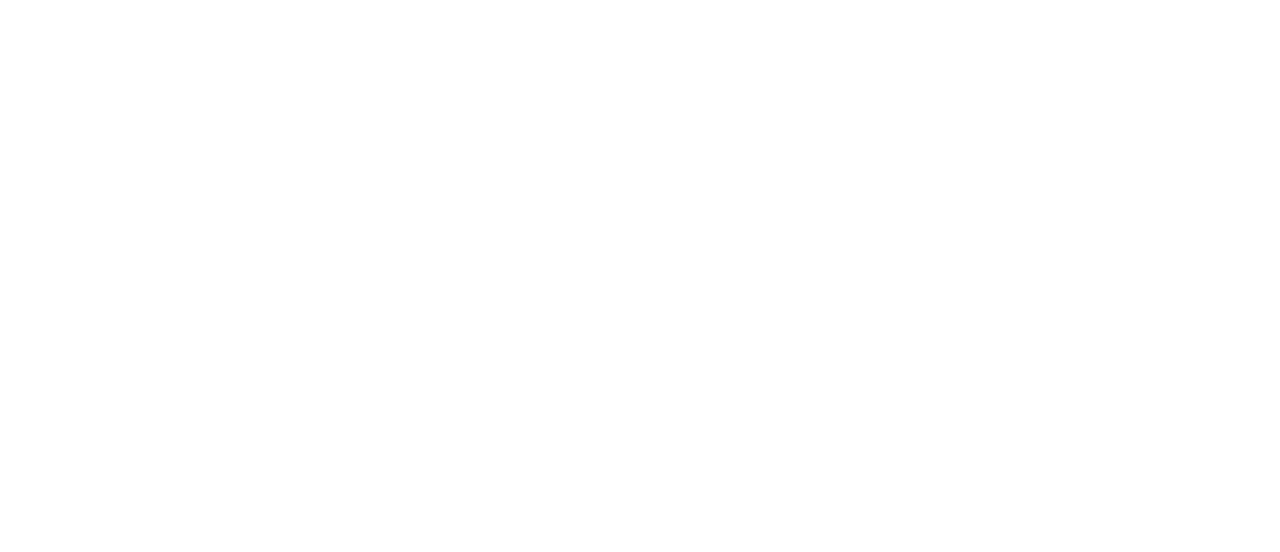
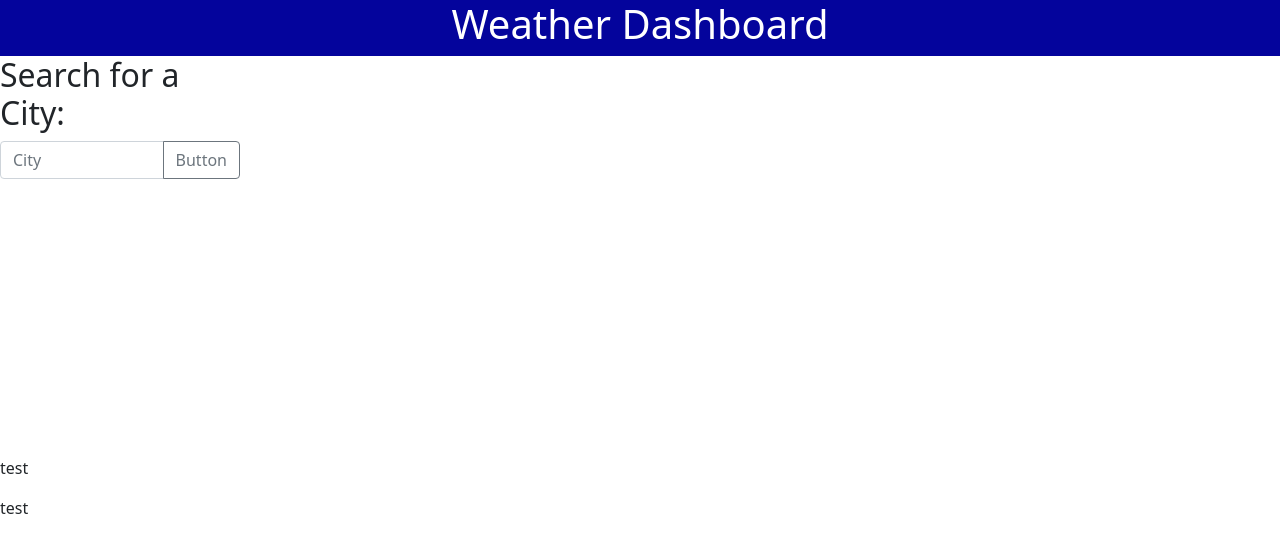
Before and after one commit to stefcarter/weather-forecast, a plain HTML site: page index.html in a window 1280 px wide. Drawn offline with nearby package versions, Linux system fonts and the light colour scheme.

Commit message:
Added styling for page

```diff
--- a/assets/script.js
+++ b/assets/script.js
@@ -0,0 +1 @@
+console.log('what is sleep')
--- a/assets/style.css
+++ b/assets/style.css
@@ -0,0 +1,15 @@
+.title {
+    display:flex;
+    justify-content: center;
+    background-color: rgb(4, 4, 156);
+    color:white;
+}
+
+.side {
+    display: flex;
+    flex-wrap: wrap;
+    flex-direction: column;
+    width: 240px;
+    height: 400px;
+    align-content: space-between;
+}
--- a/index.html
+++ b/index.html
@@ -4,14 +4,29 @@
     <meta charset="UTF-8">
     <meta http-equiv="X-UA-Compatible" content="IE=edge">
     <meta name="viewport" content="width=device-width, initial-scale=1.0">
-    <link text="text/stylesheet" href="./assets/style.css">
+    <link href="https://cdn.jsdelivr.net/npm/bootstrap@5.1.3/dist/css/bootstrap.min.css" rel="stylesheet" integrity="sha384-1BmE4kWBq78iYhFldvKuhfTAU6auU8tT94WrHftjDbrCEXSU1oBoqyl2QvZ6jIW3" crossorigin="anonymous">
     <title>Document</title>
+    <link rel="stylesheet" href="./assets/style.css" />
 </head>
 <body>
+    <header class="title">
+        <h1>Weather Dashboard</h1>
+    </header>
+
+    <div class="side">
+        <h2>Search for a City:</h2>
+        <div class="input-group mb-3">
+            <input type="text" class="form-control" placeholder="City" aria-label="Recipient's username" aria-describedby="button-addon2">
+            <button class="btn btn-outline-secondary" type="button" id="button-addon2">Button</button>
+        </div>
+    </div>
+
+    <div class="cast">
+        <p>test</p>
+    </div>
+    <p>test</p>
 
 
-
-
-    <script text="text/stylesheet" scr="./assets/script.js"></script>
+    <script text="text/stylesheet" src="./assets/script.js"></script>
 </body>
 </html>
```
